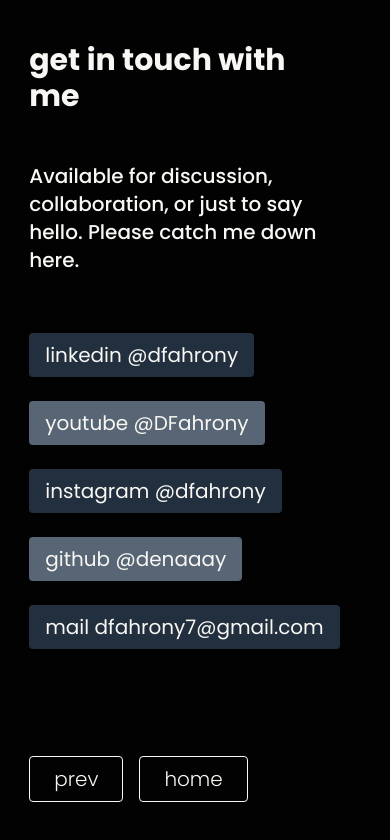
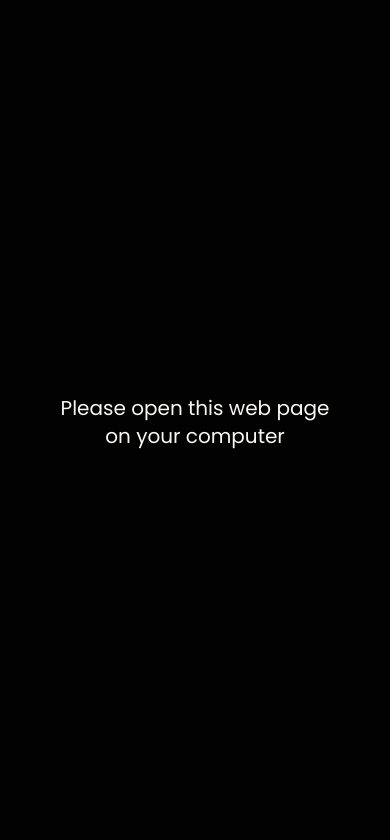
Before and after one commit to denaaay/portfolio, a React (Vite) app: page /contact in a window 390 px wide. Shown: the top 840 px of the page. Built offline with nearby package versions, Linux system fonts and the light colour scheme; grey boxes are pictures that could not be loaded.

Commit message:
add comming soon while open on a phone

```diff
--- /dev/null
+++ b/src/components/CommingSoon.jsx
@@ -0,0 +1,10 @@
+function CommingSoon() {
+    return(
+        <div className="w-screen h-screen flex flex-col justify-center items-center text-xl">
+            <p>Please open this web page</p>
+            <p>on your computer</p>
+        </div>
+    );
+}
+
+export default CommingSoon;
--- a/src/pages/About.jsx
+++ b/src/pages/About.jsx
@@ -3,9 +3,13 @@
 import ContentTitle from "../components/ContentTitle";
 import JourneyContent from "../components/JourneyContent";
 import JourneyContent2 from "../components/JourneyContent2";
+import CommingSoon from "../components/CommingSoon";
 
 function About() {
     return(
+        <div className="w-screen h-screen flex justify-center items-center">
+            {window.matchMedia("(max-width: 1024px)").matches ?
+                <CommingSoon /> :
                 <div className="w-[85%] h-[90%] flex justify-between gap-10">
                     {/* About Me */}
                     <div className="flex-[2] h-full flex flex-col justify-between gap-8">
@@ -49,6 +53,8 @@
                         </div>
                     </div>
                 </div>
+            }
+        </div>
     );
 }
 
--- a/src/pages/Contact.jsx
+++ b/src/pages/Contact.jsx
@@ -1,5 +1,6 @@
 import ContentTitle from "../components/ContentTitle";
 import NavButton from "../components/NavButton";
+import CommingSoon from "../components/CommingSoon";
 
 function Contact() {
     const handleClick = (route) => {
@@ -15,6 +16,9 @@
     }
 
     return(
+        <div className="w-screen h-screen flex justify-center items-center">
+            {window.matchMedia("(max-width: 1024px)").matches ?
+                <CommingSoon /> :
                 <div className="w-[85%] h-[90%] flex justify-between gap-10">
                     {/* Contact */}
                     <div className="flex-[2] h-full flex flex-col justify-between gap-12">
@@ -81,6 +85,8 @@
                         </div>
                     </div>
                 </div>
+            }
+        </div>
     );
 }
 
--- a/src/pages/Home.jsx
+++ b/src/pages/Home.jsx
@@ -1,5 +1,6 @@
 import profileTitle from '../assets/images/profileTitle.png';
 import NavButton from '../components/NavButton';
+import CommingSoon from '../components/CommingSoon';
 
 function Home() {
 
@@ -28,6 +29,9 @@
     }
 
     return(
+        <div className='w-screen h-screen flex justify-center items-center'>
+            {window.matchMedia("(max-width: 1024px)").matches ?
+                <CommingSoon /> :
                 <div className="w-[85%] h-[97%] flex flex-col justify-between items-center gap-4">
                     {/* Title */}
                     <div className="w-full h-max py-2 flex justify-between items-center">
@@ -84,6 +88,8 @@
                         </div>
                     </div>
                 </div>
+            }
+        </div>
     );
 }
 
--- a/src/pages/Portfolio.jsx
+++ b/src/pages/Portfolio.jsx
@@ -2,6 +2,7 @@
 import NavButton from "../components/NavButton";
 import ProjectsContent from "../components/ProjectsContent";
 import GithubIcon from '../assets/icon/github.png';
+import CommingSoon from "../components/CommingSoon";
 
 function Portfolio(){
     const tech1 = ['golang', 'javascript', 'dart', 'python', 'html', 'css', 'sql']
@@ -21,6 +22,9 @@
     }
 
     return(
+        <div className="w-screen h-screen flex justify-center items-center">
+            {window.matchMedia("(max-width: 1024px)").matches ?
+                <CommingSoon /> :
                 <div className="w-[85%] h-[90%] flex justify-between gap-10">
                     {/* Portfolio */}
                     <div className="flex-[6] h-full flex flex-col justify-between gap-8">
@@ -98,6 +102,8 @@
                         </div>
                     </div>
                 </div>
+            }
+        </div>
     );
 }
 
```
Lines whose indentation alone changed are shown as unchanged.
